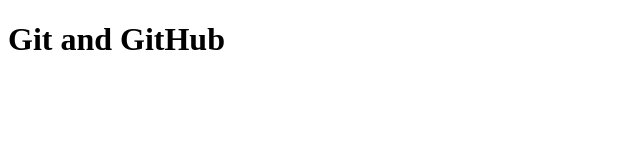
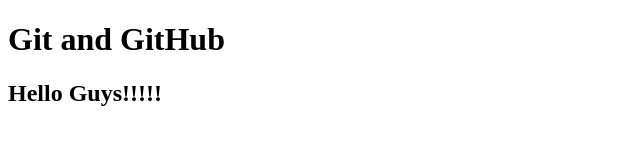
Before and after one commit to Bakkiyalakshmi-Ravikumar/sample, a plain HTML site: page index.html in a window 1280 px wide. Shown: the whole page, without its empty margins (0-640 px from the left). Drawn offline with Linux system fonts and the light colour scheme.

Commit message:
New file is added

```diff
--- a/index.html
+++ b/index.html
@@ -8,5 +8,8 @@
 </head>
 <body>
     <h1>Git and GitHub</h1>
+    <h2>
+        Hello Guys!!!!!
+    </h2>
 </body>
 </html>
```
Also changed, not shown: contact.html (added).
